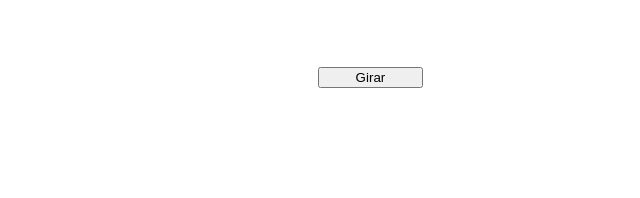
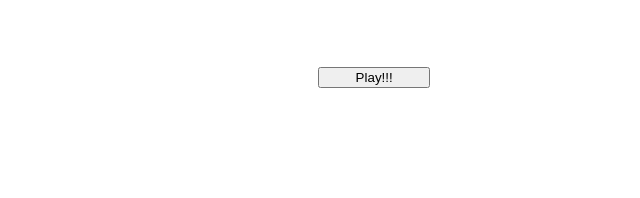
Before and after one commit to alfonso061190/ruleta, a plain HTML site: page index.html in a window 1280 px wide. Shown: the part 236-434 px from the top of the page, 640-1280 px from the left. Drawn offline with Linux system fonts and the light colour scheme.

Commit message:
boton play

```diff
--- a/index.html
+++ b/index.html
@@ -44,7 +44,7 @@
 				<canvas id="canvas" height="400" width="400"></canvas> </td>
 			<td>
 
-				<h1><input type="button" value= "        Girar        " onclick="miRuleta.startAnimation();"></h1>
+				<h1><input type="button" value= "        Play!!!        " onclick="miRuleta.startAnimation();"></h1>
 				<br><br><br><br><br><img src="img/logo.png"  width="380px" height="80px">
 			</td>
 
```
